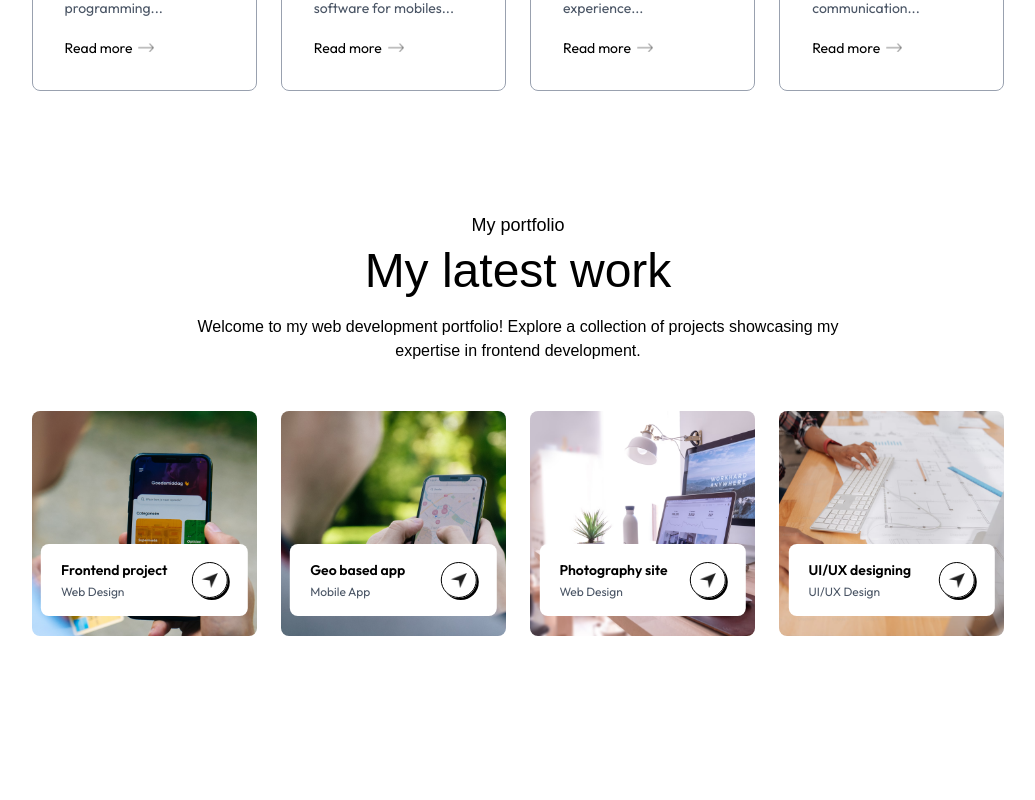
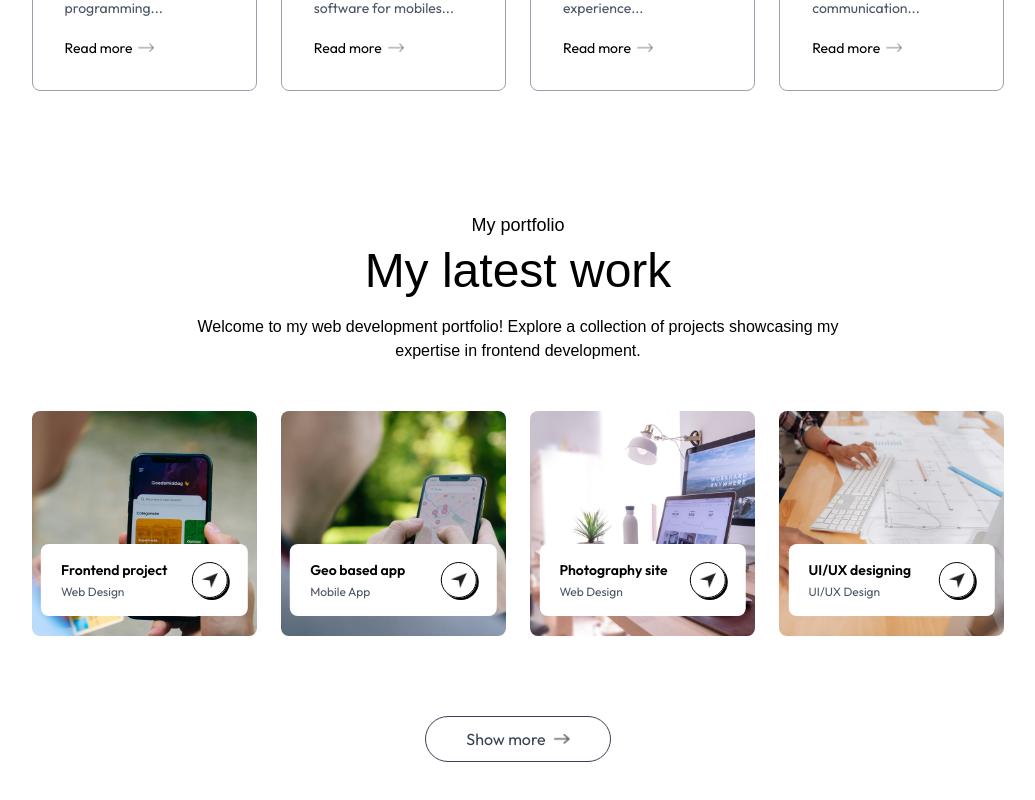
Before and after one commit to onkarshinde1/OnkarShindePortFolio, a Next.js app: page / in a window 1280 px wide. Shown: the part 1984-2784 px from the top of the page, without its empty margins (122-1157 px from the left). Before the commit the page ends 2700 px from the top, so only its background shows below. Built offline with nearby package versions, Linux system fonts and the light colour scheme; a web font is replaced by a local one.

Commit message:
Work section done

```diff
--- a/app/component/Work.jsx
+++ b/app/component/Work.jsx
@@ -46,6 +46,10 @@
           </div>
         ))}
       </div>
+      <a href="" className="w-max flex items-center justify-center gap-2 text-gray-700 border-[.5px]
+      border-gray-700 rounded-full py-3 px-10 mx-auto my-20 hover:bg-lighthover duration-500">
+        Show more <Image src={assets.right_arrow_bold} alt="" className="w-4"/>
+      </a>
     </div>
   );
 };
```
